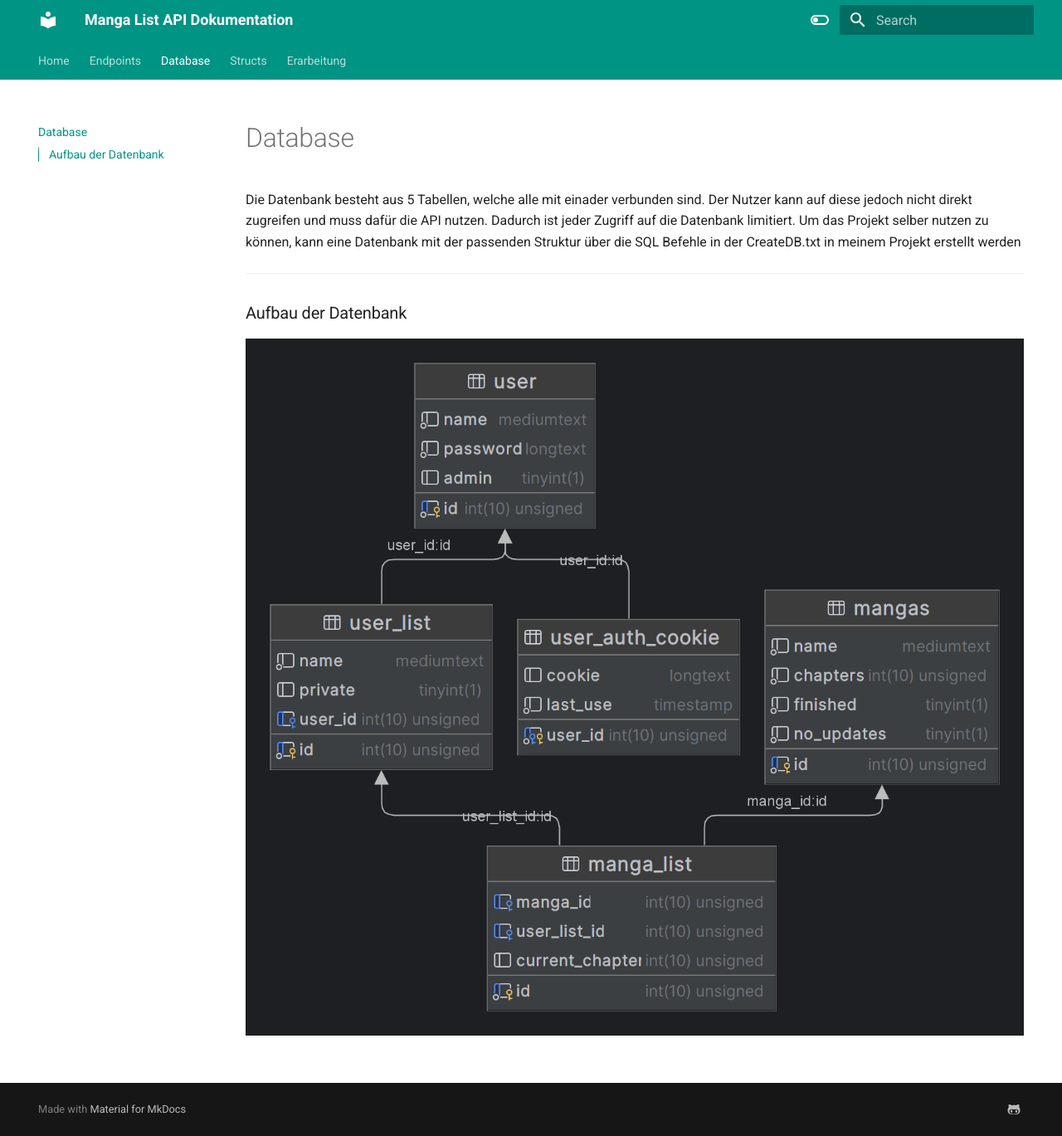
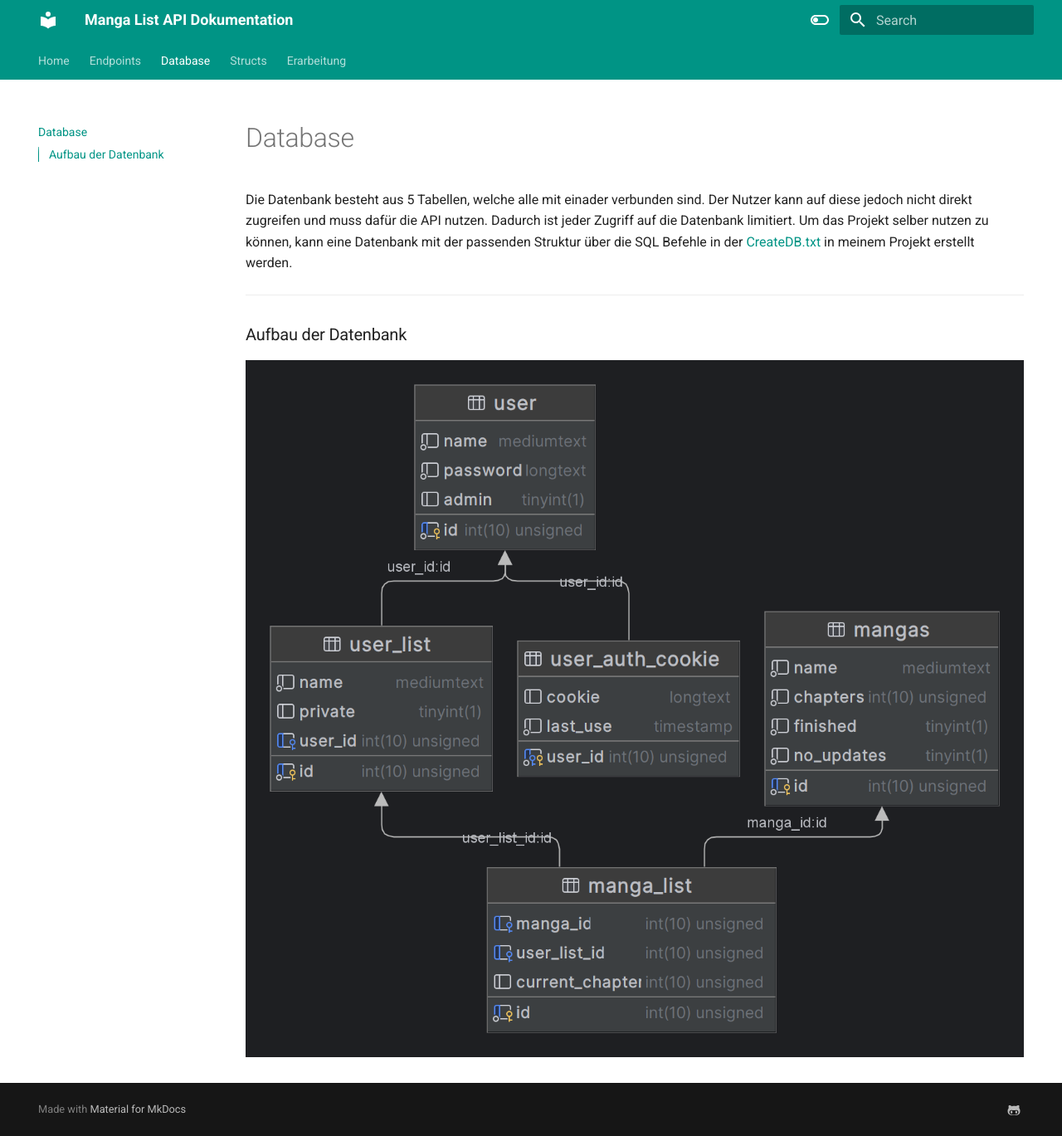
Before and after one commit to BennetLe/manga_list_api_docs, an MkDocs documentation site: the page built from docs/Database.md, in a window 1280 px wide and 1369 px high. Shown: the whole window at 83% size. Built offline with MkDocs 1.6.1 and Material for MkDocs 9.7.7, drawn with Linux system fonts in a browser that asks for light colours; part of the change alters nothing that is shown.

```diff
--- a/docs/Database.md
+++ b/docs/Database.md
@@ -1,6 +1,6 @@
 Die Datenbank besteht aus 5 Tabellen, welche alle mit einader verbunden sind. Der Nutzer kann auf diese jedoch nicht direkt zugreifen und muss dafür die API nutzen.
 Dadurch ist jeder Zugriff auf die Datenbank limitiert. Um das Projekt selber nutzen zu können, kann eine Datenbank mit der passenden Struktur über die SQL Befehle in der
-CreateDB.txt in meinem Projekt erstellt werden
+[CreateDB.txt](https://github.com/BennetLe/rust_manga_readlist_api/blob/master/CreateDB.txt) in meinem Projekt erstellt werden.
 
 ---
 
```
